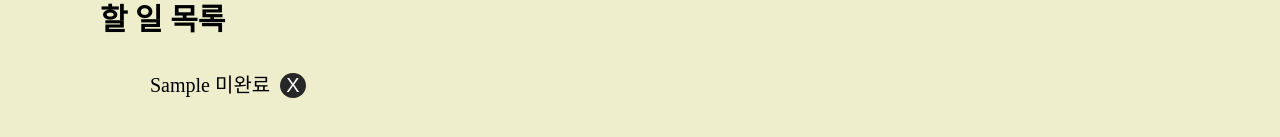
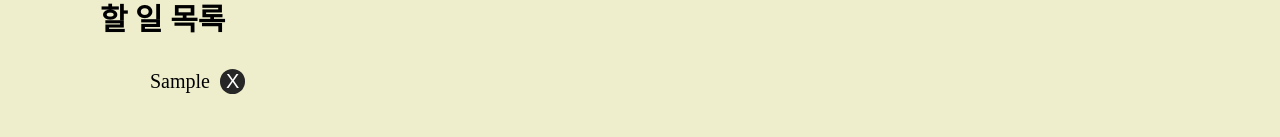
Before and after one commit to chorom-ham/reactjs-todo, a React (Create React App) app: page / in a window 1280 px wide. Both pictures are taken after typing "Sample" into the empty fields and a click on the button "추가". Shown: the part 175-312 px from the top of the page. Built offline with nearby package versions, Linux system fonts and the light colour scheme.

Commit message:
ToggleLine complete

```diff
--- a/src/components/todo/Item.js
+++ b/src/components/todo/Item.js
@@ -11,17 +11,10 @@ export default function Item(props) {
     props.toggleLine();
   };
 
-  // 이부분을 주석해제하면 클릭시 줄이 그어지는 기능이 작동함.
-  // 다만 함수 내부에 styled component를 작성하였다는 경고가 뜬다.
-  // const StyledItem = styled.span`
-  //   font-size: 2rem;
-  //   text-decoration: ${props.check ? "line-through" : "none"};
-  // `;
-
   return (
     <StyledLine>
-      <StyledItem onClick={itemToggleLine}>
-        {props.text} {props.check ? "완료" : "미완료"}
+      <StyledItem onClick={itemToggleLine} check={props.check}>
+        {props.text}
       </StyledItem>
       <StyledDeleteButton onClick={itemDelete}>X</StyledDeleteButton>
     </StyledLine>
@@ -32,7 +25,6 @@ const StyledLine = styled.form`
   margin: 1rem;
 `;
 
-// 작동되고 있지 않음
 const StyledItem = styled.span`
   ${(props) => css`
     font-size: 2rem;
```
